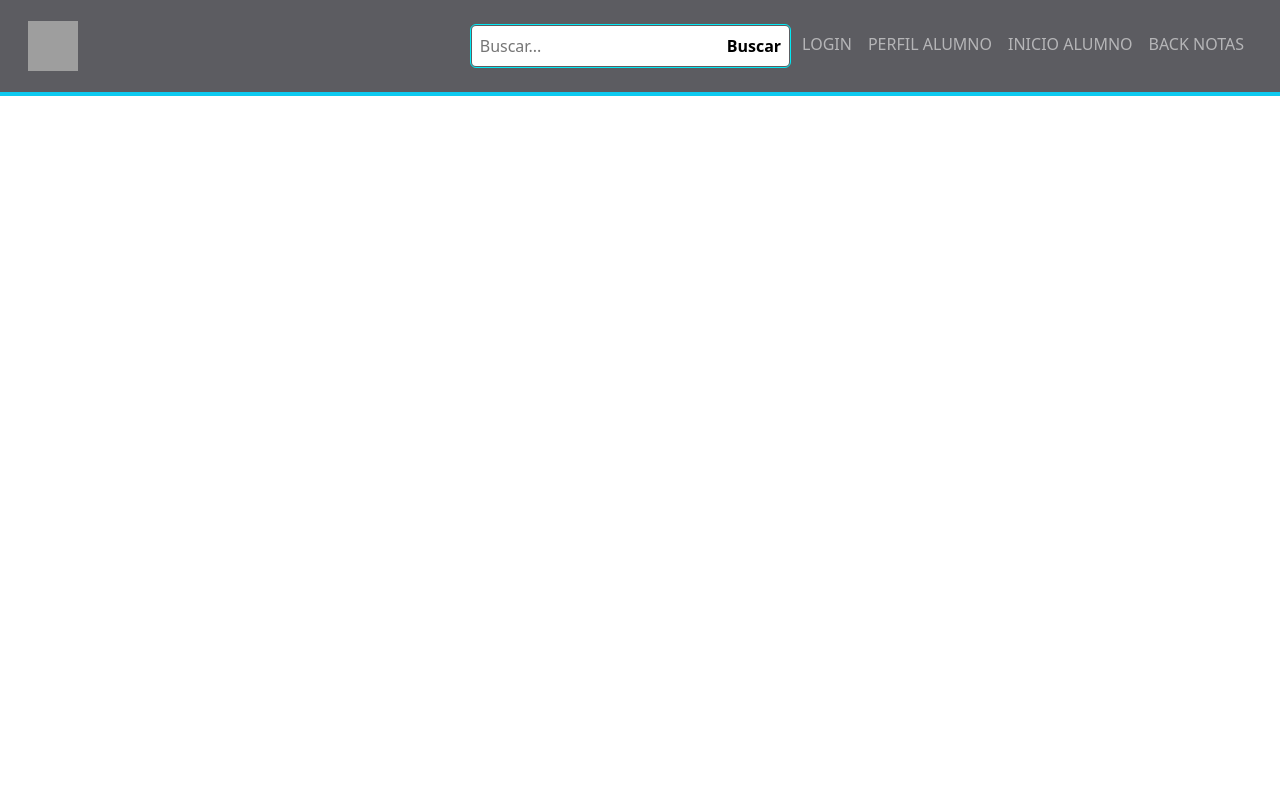
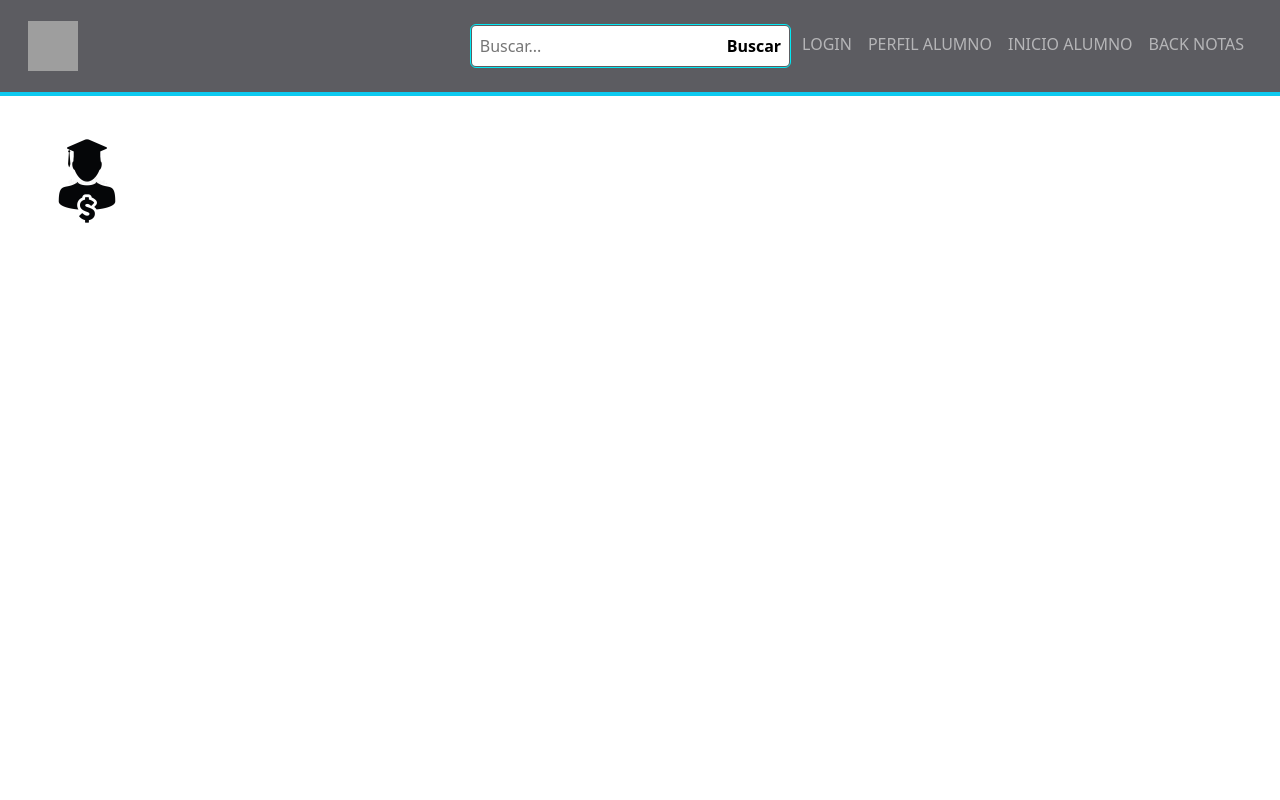
Before and after one commit to zaru420/proyecto_final_angular, an Angular app: page /perfilAlumno in a window 1280 px wide. Shown: the top 800 px of the page. Built offline with nearby package versions, Linux system fonts and the light colour scheme; grey boxes are pictures that could not be loaded.

Commit message:
trabajando_perfil_alumno

```diff
--- a/src/app/pages/perfil-alumno/perfil-alumno.component.css
+++ b/src/app/pages/perfil-alumno/perfil-alumno.component.css
@@ -0,0 +1,6 @@
+.imagen-alumno{
+  margin-top: 35px;
+  margin-left: 25px;
+  height: 100px;
+  width: 100px;
+}
--- a/src/app/pages/perfil-alumno/perfil-alumno.component.html
+++ b/src/app/pages/perfil-alumno/perfil-alumno.component.html
@@ -0,0 +1,9 @@
+<div class="container-fluid">
+  <div class="row-cols-3">
+    <div class="img-fluid">
+
+        <img class="imagen-alumno" src="../../../assets/imagenes/el-avatar-del-perfil-de-la-persona-masculina-vector-icono-préstamo-universidad-con-símbolo-dólar-y-mortero-suben-para-126069600.jpg" alt="img del usuario">
+
+    </div>
+  </div>
+</div>
```
Also changed, not shown: src/assets/imagenes/el-avatar-del-perfil-de-la-persona-masculina-vector-icono-préstamo-universidad-con-símbolo-dólar-y-mortero-suben-para-126069600.jpg (added).
